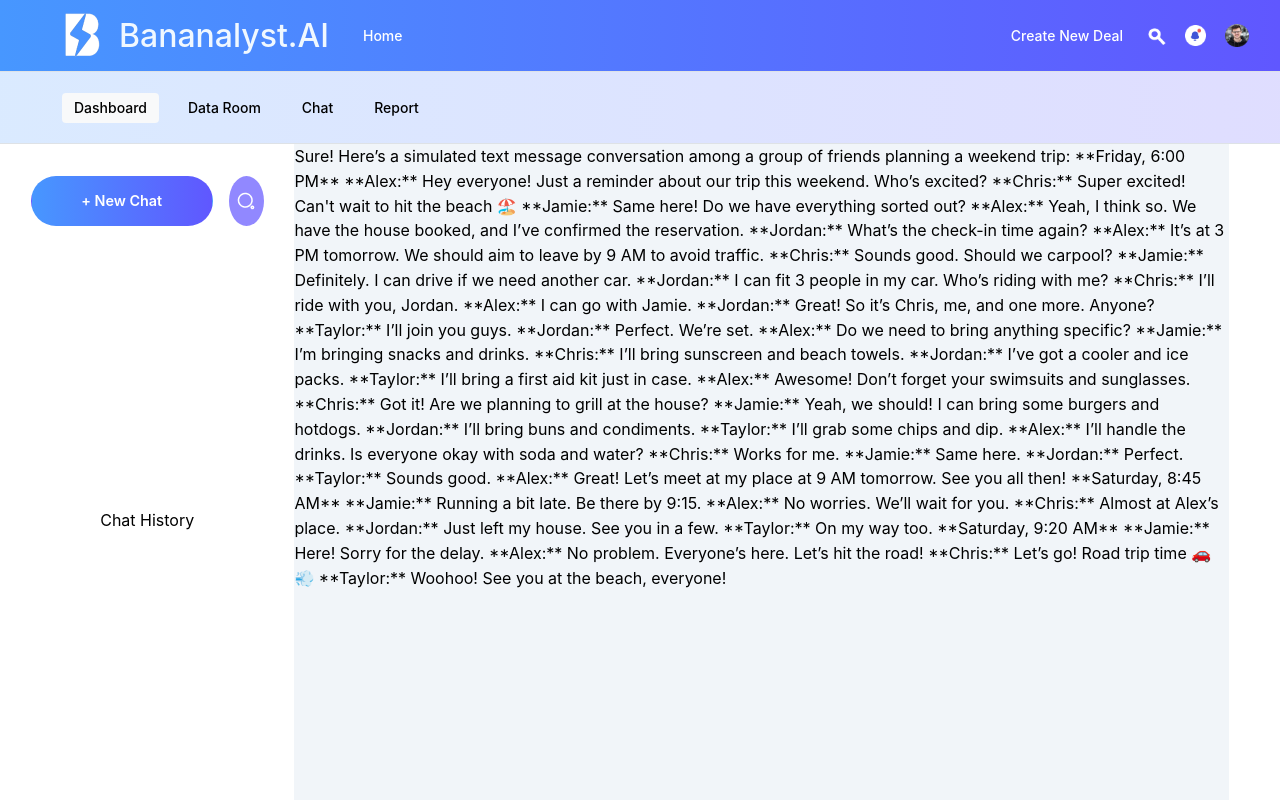
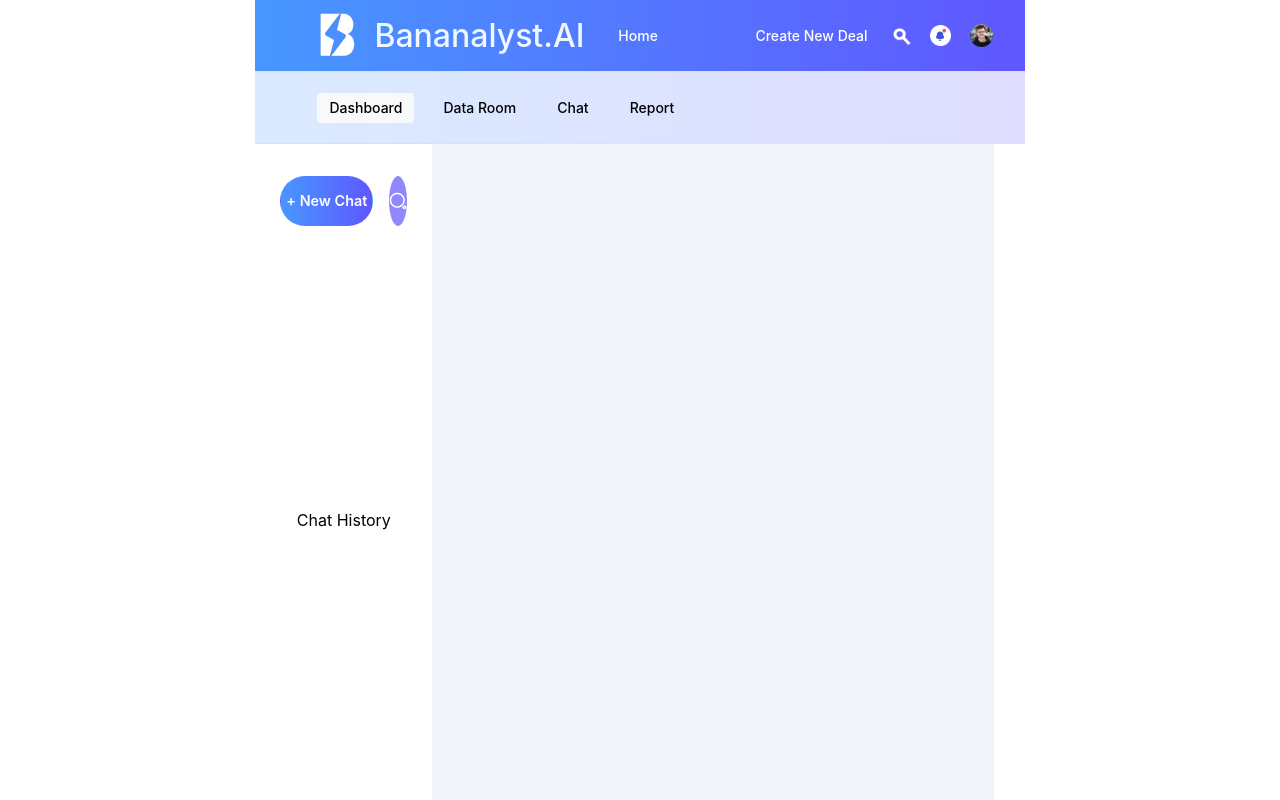
Before and after one commit to paramshah4/banalyst, a React (Vite) app in the folder vite-client/: page /chat in a window 1280 px wide. Shown: the top 800 px of the page. Built offline with nearby package versions, Linux system fonts and the light colour scheme.

Commit message:
Remove placeholder chat text

```diff
--- a/vite-client/src/components/ChatInterface.tsx
+++ b/vite-client/src/components/ChatInterface.tsx
@@ -208,39 +208,9 @@ function ChatInterface() {
           alignItems: "center",
         }}
       >
-        {/* {messages.map((message, index) => (
+        {messages.map((message, index) => (
           <ChatMessage key={index} message={message} />
-        ))} */}
-        Sure! Here’s a simulated text message conversation among a group of
-        friends planning a weekend trip: **Friday, 6:00 PM** **Alex:** Hey
-        everyone! Just a reminder about our trip this weekend. Who’s excited?
-        **Chris:** Super excited! Can't wait to hit the beach 🏖️ **Jamie:** Same
-        here! Do we have everything sorted out? **Alex:** Yeah, I think so. We
-        have the house booked, and I’ve confirmed the reservation. **Jordan:**
-        What’s the check-in time again? **Alex:** It’s at 3 PM tomorrow. We
-        should aim to leave by 9 AM to avoid traffic. **Chris:** Sounds good.
-        Should we carpool? **Jamie:** Definitely. I can drive if we need another
-        car. **Jordan:** I can fit 3 people in my car. Who’s riding with me?
-        **Chris:** I’ll ride with you, Jordan. **Alex:** I can go with Jamie.
-        **Jordan:** Great! So it’s Chris, me, and one more. Anyone? **Taylor:**
-        I’ll join you guys. **Jordan:** Perfect. We’re set. **Alex:** Do we need
-        to bring anything specific? **Jamie:** I’m bringing snacks and drinks.
-        **Chris:** I’ll bring sunscreen and beach towels. **Jordan:** I’ve got a
-        cooler and ice packs. **Taylor:** I’ll bring a first aid kit just in
-        case. **Alex:** Awesome! Don’t forget your swimsuits and sunglasses.
-        **Chris:** Got it! Are we planning to grill at the house? **Jamie:**
-        Yeah, we should! I can bring some burgers and hotdogs. **Jordan:** I’ll
-        bring buns and condiments. **Taylor:** I’ll grab some chips and dip.
-        **Alex:** I’ll handle the drinks. Is everyone okay with soda and water?
-        **Chris:** Works for me. **Jamie:** Same here. **Jordan:** Perfect.
-        **Taylor:** Sounds good. **Alex:** Great! Let’s meet at my place at 9 AM
-        tomorrow. See you all then! **Saturday, 8:45 AM** **Jamie:** Running a
-        bit late. Be there by 9:15. **Alex:** No worries. We’ll wait for you.
-        **Chris:** Almost at Alex’s place. **Jordan:** Just left my house. See
-        you in a few. **Taylor:** On my way too. **Saturday, 9:20 AM**
-        **Jamie:** Here! Sorry for the delay. **Alex:** No problem. Everyone’s
-        here. Let’s hit the road! **Chris:** Let’s go! Road trip time 🚗💨
-        **Taylor:** Woohoo! See you at the beach, everyone!
+        ))}
         <div ref={messagesEndRef} style={{ margin: 0, padding: 0 }} />
         <form
           className="chat-input"
```
